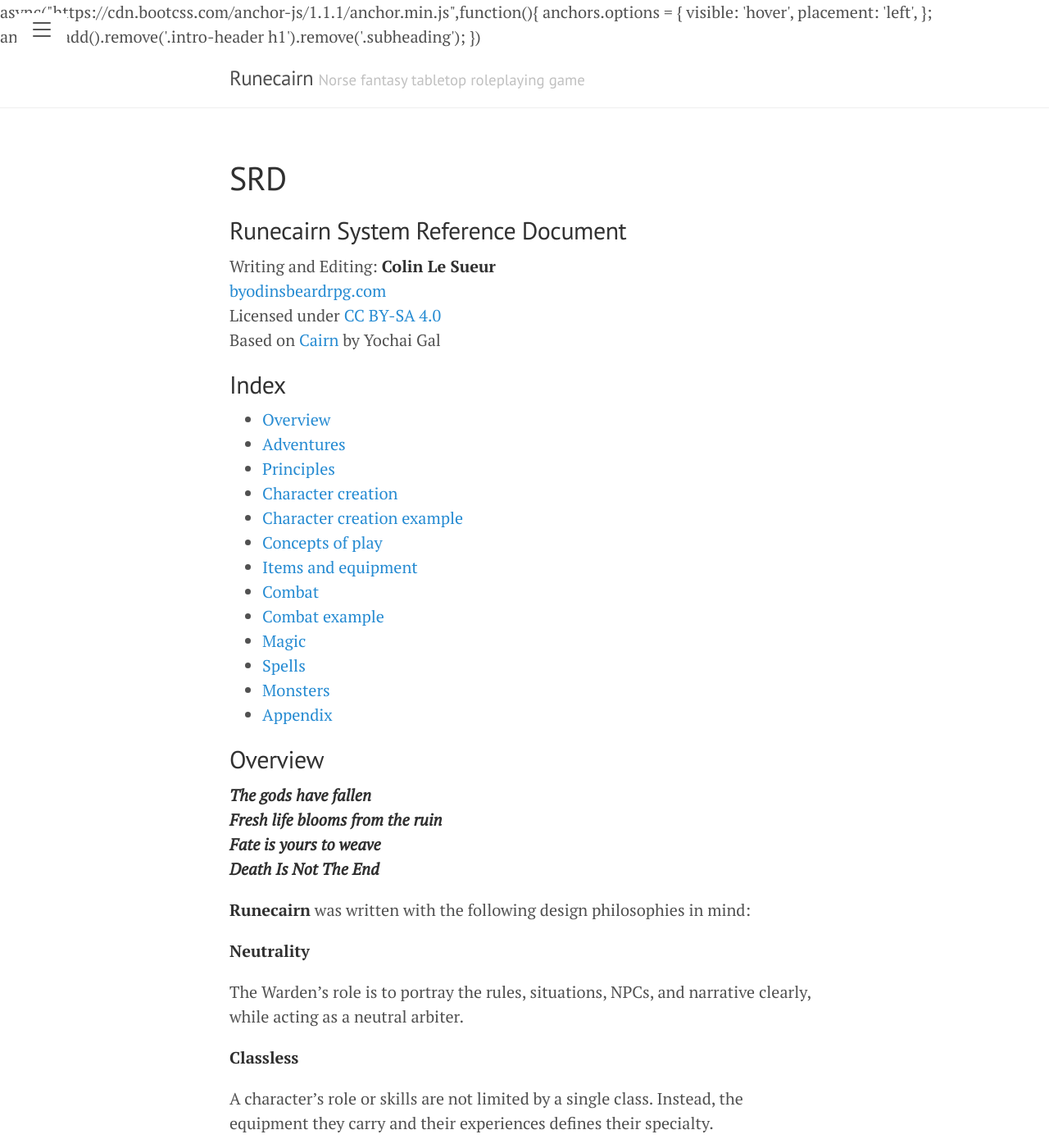
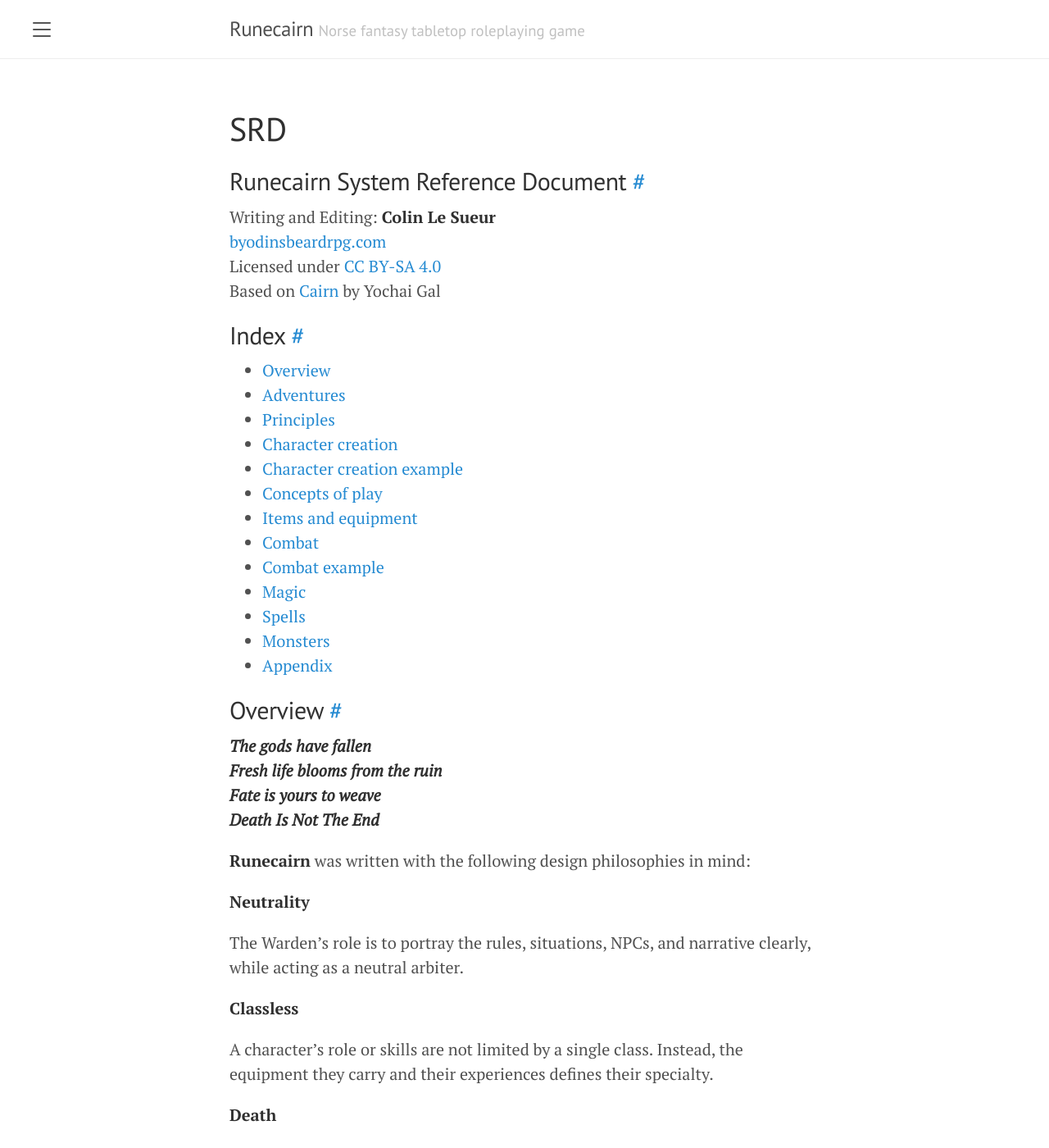
Before and after one commit to byodinsbeardrpg/byodinsbeardrpg.github.io, a Jekyll site: the page built from srd.md, in a window 1280 px wide and 1400 px high. Shown: the whole window at 82% size. Built offline with Jekyll 4.4.1, drawn with Linux system fonts in a browser that asks for light colours; some of the changed text lies outside the part shown.

Commit message:
Added anchor_headings

```diff
--- /dev/null
+++ b/_includes/anchor_headings.html
@@ -0,0 +1,152 @@
+{% capture headingsWorkspace %}
+  {% comment %}
+    Copyright (c) 2018 Vladimir "allejo" Jimenez
+
+    Permission is hereby granted, free of charge, to any person
+    obtaining a copy of this software and associated documentation
+    files (the "Software"), to deal in the Software without
+    restriction, including without limitation the rights to use,
+    copy, modify, merge, publish, distribute, sublicense, and/or sell
+    copies of the Software, and to permit persons to whom the
+    Software is furnished to do so, subject to the following
+    conditions:
+
+    The above copyright notice and this permission notice shall be
+    included in all copies or substantial portions of the Software.
+
+    THE SOFTWARE IS PROVIDED "AS IS", WITHOUT WARRANTY OF ANY KIND,
+    EXPRESS OR IMPLIED, INCLUDING BUT NOT LIMITED TO THE WARRANTIES
+    OF MERCHANTABILITY, FITNESS FOR A PARTICULAR PURPOSE AND
+    NONINFRINGEMENT. IN NO EVENT SHALL THE AUTHORS OR COPYRIGHT
+    HOLDERS BE LIABLE FOR ANY CLAIM, DAMAGES OR OTHER LIABILITY,
+    WHETHER IN AN ACTION OF CONTRACT, TORT OR OTHERWISE, ARISING
+    FROM, OUT OF OR IN CONNECTION WITH THE SOFTWARE OR THE USE OR
+    OTHER DEALINGS IN THE SOFTWARE.
+  {% endcomment %}
+  {% comment %}
+    Version 1.0.9
+      https://github.com/allejo/jekyll-anchor-headings
+
+    "Be the pull request you wish to see in the world." ~Ben Balter
+
+    Usage:
+      {% include anchor_headings.html html=content anchorBody="#" %}
+
+    Parameters:
+      * html          (string) - the HTML of compiled markdown generated by kramdown in Jekyll
+
+    Optional Parameters:
+      * beforeHeading (bool)   : false  - Set to true if the anchor should be placed _before_ the heading's content
+      * headerAttrs   (string) :  ''    - Any custom HTML attributes that will be added to the heading tag; you may NOT use `id`;
+                                          the `%heading%` and `%html_id%` placeholders are available
+      * anchorAttrs   (string) :  ''    - Any custom HTML attributes that will be added to the `<a>` tag; you may NOT use `href`, `class` or `title`;
+                                          the `%heading%` and `%html_id%` placeholders are available
+      * anchorBody    (string) :  ''    - The content that will be placed inside the anchor; the `%heading%` placeholder is available
+      * anchorClass   (string) :  ''    - The class(es) that will be used for each anchor. Separate multiple classes with a space
+      * anchorTitle   (string) :  ''    - The `title` attribute that will be used for anchors
+      * h_min         (int)    :  1     - The minimum header level to build an anchor for; any header lower than this value will be ignored
+      * h_max         (int)    :  6     - The maximum header level to build an anchor for; any header greater than this value will be ignored
+      * bodyPrefix    (string) :  ''    - Anything that should be inserted inside of the heading tag _before_ its anchor and content
+      * bodySuffix    (string) :  ''    - Anything that should be inserted inside of the heading tag _after_ its anchor and content
+
+    Output:
+      The original HTML with the addition of anchors inside of all of the h1-h6 headings.
+  {% endcomment %}
+
+  {% assign minHeader = include.h_min | default: 1 %}
+  {% assign maxHeader = include.h_max | default: 6 %}
+  {% assign beforeHeading = include.beforeHeading %}
+  {% assign nodes = include.html | split: '<h' %}
+
+  {% capture edited_headings %}{% endcapture %}
+
+  {% for _node in nodes %}
+    {% capture node %}{{ _node | strip }}{% endcapture %}
+
+    {% if node == "" %}
+      {% continue %}
+    {% endif %}
+
+    {% assign nextChar = node | replace: '"', '' | strip | slice: 0, 1 %}
+    {% assign headerLevel = nextChar | times: 1 %}
+
+    <!-- If the level is cast to 0, it means it's not a h1-h6 tag, so let's see if we need to fix it -->
+    {% if headerLevel == 0 %}
+      <!-- Split up the node based on closing angle brackets and get the first one. -->
+      {% assign firstChunk = node | split: '>' | first %}
+
+      <!-- If the first chunk does NOT contain a '<', that means we've broken another HTML tag that starts with 'h' -->
+      {% unless firstChunk contains '<' %}
+        {% capture node %}<h{{ node }}{% endcapture %}
+      {% endunless %}
+
+      {% capture edited_headings %}{{ edited_headings }}{{ node }}{% endcapture %}
+      {% continue %}
+    {% endif %}
+
+    {% capture _closingTag %}</h{{ headerLevel }}>{% endcapture %}
+    {% assign _workspace = node | split: _closingTag %}
+    {% assign _idWorkspace = _workspace[0] | split: 'id="' %}
+    {% assign _idWorkspace = _idWorkspace[1] | split: '"' %}
+    {% assign html_id = _idWorkspace[0] %}
+
+    {% capture _hAttrToStrip %}{{ _workspace[0] | split: '>' | first }}>{% endcapture %}
+    {% assign header = _workspace[0] | replace: _hAttrToStrip, '' %}
+
+    <!-- Build the anchor to inject for our heading -->
+    {% capture anchor %}{% endcapture %}
+
+    {% if html_id and headerLevel >= minHeader and headerLevel <= maxHeader %}
+      {% assign escaped_header = header | strip_html %}
+
+      {% if include.headerAttrs %}
+        {% capture _hAttrToStrip %}{{ _hAttrToStrip | split: '>' | first }} {{ include.headerAttrs | replace: '%heading%', escaped_header | replace: '%html_id%', html_id }}>{% endcapture %}
+      {% endif %}
+
+      {% capture anchor %}href="#{{ html_id }}"{% endcapture %}
+
+      {% if include.anchorClass %}
+        {% capture anchor %}{{ anchor }} class="{{ include.anchorClass }}"{% endcapture %}
+      {% endif %}
+
+      {% if include.anchorTitle %}
+        {% capture anchor %}{{ anchor }} title="{{ include.anchorTitle | replace: '%heading%', escaped_header }}"{% endcapture %}
+      {% endif %}
+
+      {% if include.anchorAttrs %}
+        {% capture anchor %}{{ anchor }} {{ include.anchorAttrs | replace: '%heading%', escaped_header | replace: '%html_id%', html_id }}{% endcapture %}
+      {% endif %}
+
+      {% capture anchor %}<a {{ anchor }}>{{ include.anchorBody | replace: '%heading%', escaped_header | default: '' }}</a>{% endcapture %}
+
+      <!-- In order to prevent adding extra space after a heading, we'll let the 'anchor' value contain it -->
+      {% if beforeHeading %}
+        {% capture anchor %}{{ anchor }} {% endcapture %}
+      {% else %}
+        {% capture anchor %} {{ anchor }}{% endcapture %}
+      {% endif %}
+    {% endif %}
+
+    {% capture new_heading %}
+      <h{{ _hAttrToStrip }}
+        {{ include.bodyPrefix }}
+        {% if beforeHeading %}
+          {{ anchor }}{{ header }}
+        {% else %}
+          {{ header }}{{ anchor }}
+        {% endif %}
+        {{ include.bodySuffix }}
+      </h{{ headerLevel }}>
+    {% endcapture %}
+
+    <!--
+    If we have content after the `</hX>` tag, then we'll want to append that here so we don't lost any content.
+    -->
+    {% assign chunkCount = _workspace | size %}
+    {% if chunkCount > 1 %}
+      {% capture new_heading %}{{ new_heading }}{{ _workspace | last }}{% endcapture %}
+    {% endif %}
+
+    {% capture edited_headings %}{{ edited_headings }}{{ new_heading }}{% endcapture %}
+  {% endfor %}
+{% endcapture %}{% assign headingsWorkspace = '' %}{{ edited_headings | strip }}
--- a/_includes/head.html
+++ b/_includes/head.html
@@ -25,14 +25,6 @@
   <link rel="shortcut icon" href="{{ '/public/favicon.ico' | absolute_url }}">
 
   <link rel="alternate" type="application/rss+xml" title="RSS" href="{{ '/atom.xml' | absolute_url }}">
-<!-- anchor-js, Doc:http://bryanbraun.github.io/anchorjs/ -->
-async("https://cdn.bootcss.com/anchor-js/1.1.1/anchor.min.js",function(){
-    anchors.options = {
-      visible: 'hover',
-      placement: 'left',
-    };
-    anchors.add().remove('.intro-header h1').remove('.subheading');
-})
   {% if site.google_analytics_id %}
   <script>
     (function(i,s,o,g,r,a,m){i['GoogleAnalyticsObject']=r;i[r]=i[r]||function(){
--- a/_includes/linkedHeading.html
+++ /dev/null
@@ -1,4 +0,0 @@
-{% assign heading = include.heading %}
-<h{{ include.level }} id="{{ heading | slugify }}" class="linked-heading">
-    <a href="#{{ heading | slugify }}">#</a> {{ heading }}
-</h{{ include.level }}>
--- a/_layouts/page.html
+++ b/_layouts/page.html
@@ -4,5 +4,5 @@
 
 <div class="page">
   <h1 class="page-title">{{ page.title }}</h1>
-  {{ content }}
+{% include anchor_headings.html html=content anchorBody="#" %}
 </div>
```
